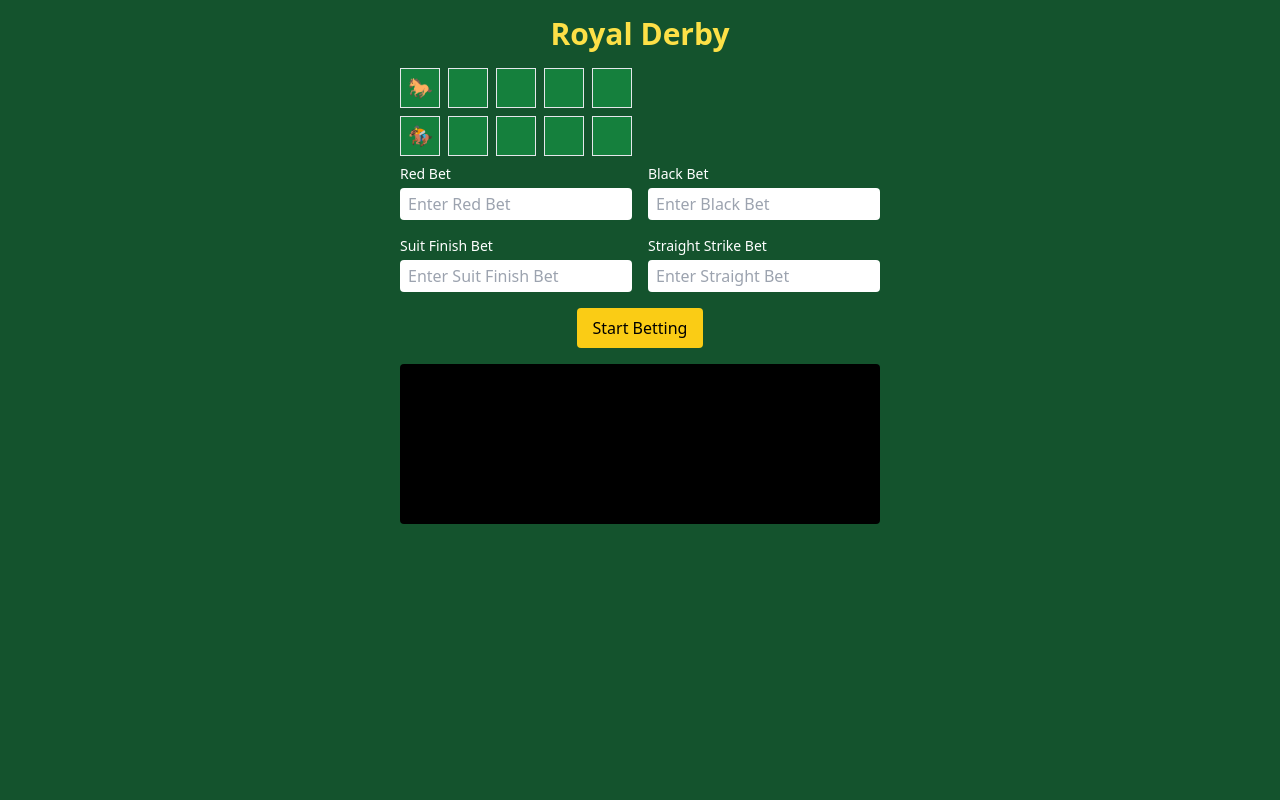
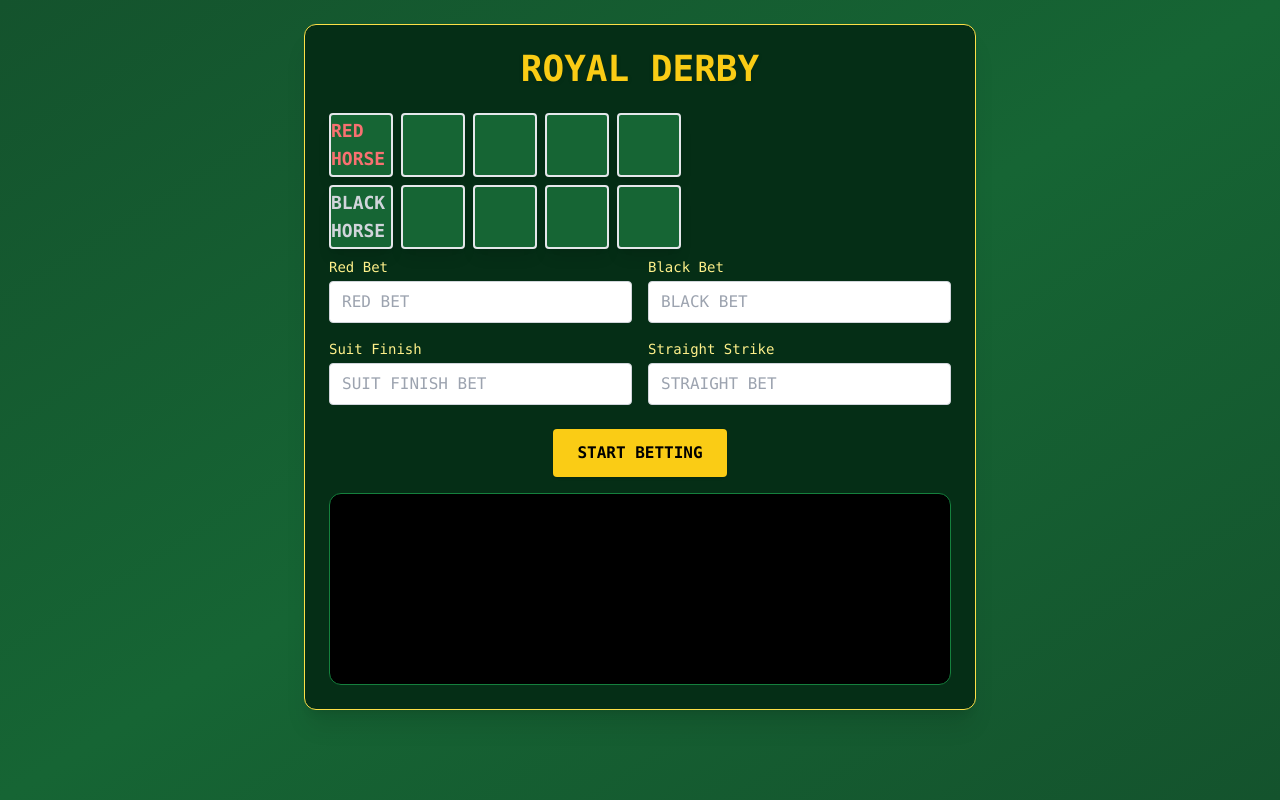
Before and after one commit to sooly90/royal-derby, a React (Vite) app: page / in a window 1280 px wide. Built offline with nearby package versions, Linux system fonts and the light colour scheme.

Commit message:
Add files via upload

```diff
--- a/src/App.jsx
+++ b/src/App.jsx
@@ -1,4 +1,3 @@
-
 import { useState, useEffect } from 'react';
 
 const suits = ['♠', '♥', '♦', '♣'];
@@ -53,7 +52,7 @@ export default function App() {
   useEffect(() => {
     let auto;
     if (deck.length > 0 && !winner) {
-      auto = setTimeout(drawCard, 1200);
+      auto = setTimeout(drawCard, 1000);
     }
     return () => clearTimeout(auto);
   }, [deck, winner]);
@@ -100,74 +99,79 @@ export default function App() {
   const Track = ({ position, color }) => (
     <div className="flex gap-2 items-center mb-2">
       {[0, 1, 2, 3, 4].map(i => (
-        <div key={i} className="w-10 h-10 bg-green-700 border flex items-center justify-center">
-          {i === position && <span className="text-xl">{color === 'red' ? '🐎' : '🏇'}</span>}
+        <div key={i} className="w-16 h-16 bg-green-800 border-2 rounded flex items-center justify-center shadow-lg">
+          {i === position && (
+            <span className={`text-lg font-black ${color === 'red' ? 'text-red-400' : 'text-gray-300'}`}>
+              {color === 'red' ? 'RED HORSE' : 'BLACK HORSE'}
+            </span>
+          )}
         </div>
       ))}
     </div>
   );
 
   return (
-    <div className="p-4 max-w-lg mx-auto text-white">
-      <h1 className="text-3xl text-center text-yellow-300 font-bold mb-4">Royal Derby</h1>
+    <div className="min-h-screen bg-gradient-to-br from-green-900 via-green-800 to-green-900 p-6 text-white font-mono">
+      <div className="max-w-2xl mx-auto bg-green-950 shadow-xl rounded-xl p-6 border border-yellow-300">
+        <h1 className="text-4xl text-center text-yellow-400 font-bold mb-6 drop-shadow">ROYAL DERBY</h1>
         <Track position={redPos} color="red" />
         <Track position={blackPos} color="black" />
 
-      <div className="grid grid-cols-2 gap-4 mb-4">
+        <div className="grid grid-cols-2 gap-4 mb-6">
           <div>
-          <label className="block text-sm mb-1">Red Bet</label>
+            <label className="block text-sm mb-1 text-yellow-200">Red Bet</label>
             <input
               type="number"
-            placeholder="Enter Red Bet"
+              placeholder="RED BET"
               value={betRed}
               onChange={(e) => setBetRed(e.target.value)}
-            className="text-black px-2 py-1 rounded w-full"
+              className="text-black px-3 py-2 rounded w-full border border-gray-300"
             />
           </div>
           <div>
-          <label className="block text-sm mb-1">Black Bet</label>
+            <label className="block text-sm mb-1 text-yellow-200">Black Bet</label>
             <input
               type="number"
-            placeholder="Enter Black Bet"
+              placeholder="BLACK BET"
               value={betBlack}
               onChange={(e) => setBetBlack(e.target.value)}
-            className="text-black px-2 py-1 rounded w-full"
+              className="text-black px-3 py-2 rounded w-full border border-gray-300"
             />
           </div>
           <div>
-          <label className="block text-sm mb-1">Suit Finish Bet</label>
+            <label className="block text-sm mb-1 text-yellow-200">Suit Finish</label>
             <input
               type="number"
-            placeholder="Enter Suit Finish Bet"
+              placeholder="SUIT FINISH BET"
               value={betSuit}
               onChange={(e) => setBetSuit(e.target.value)}
-            className="text-black px-2 py-1 rounded w-full"
+              className="text-black px-3 py-2 rounded w-full border border-gray-300"
             />
           </div>
           <div>
-          <label className="block text-sm mb-1">Straight Strike Bet</label>
+            <label className="block text-sm mb-1 text-yellow-200">Straight Strike</label>
             <input
               type="number"
-            placeholder="Enter Straight Bet"
+              placeholder="STRAIGHT BET"
               value={betStraight}
               onChange={(e) => setBetStraight(e.target.value)}
-            className="text-black px-2 py-1 rounded w-full"
+              className="text-black px-3 py-2 rounded w-full border border-gray-300"
             />
           </div>
         </div>
 
-      <div className="flex justify-center">
-        <button onClick={startCountdown} className="bg-yellow-400 text-black px-4 py-2 rounded">
-          Start Betting
+        <div className="flex justify-center mb-4">
+          <button onClick={startCountdown} className="bg-yellow-400 hover:bg-yellow-300 text-black font-bold px-6 py-3 rounded shadow">
+            START BETTING
           </button>
         </div>
 
-      {isCounting && <p className="text-center text-lg text-red-400 mt-2">Countdown: {countdown}s</p>}
+        {isCounting && <p className="text-center text-xl text-red-300 font-semibold mb-2">Countdown: {countdown}s</p>}
+        {winner && <p className="text-center text-3xl text-yellow-500 font-bold mb-4">🏆 {winner.toUpperCase()} WINS!</p>}
 
-      {winner && <p className="text-center text-2xl font-bold mt-4">{winner.toUpperCase()} Wins!</p>}
-
-      <div className="bg-black mt-4 p-2 rounded h-40 overflow-y-auto text-green-400 text-sm">
+        <div className="bg-black p-4 rounded-xl h-48 overflow-y-auto text-green-300 text-sm border border-green-700">
           {log.map((line, i) => <div key={i} dangerouslySetInnerHTML={{ __html: line }} />)}
+        </div>
       </div>
     </div>
   );
```
Lines whose indentation alone changed are shown as unchanged.
